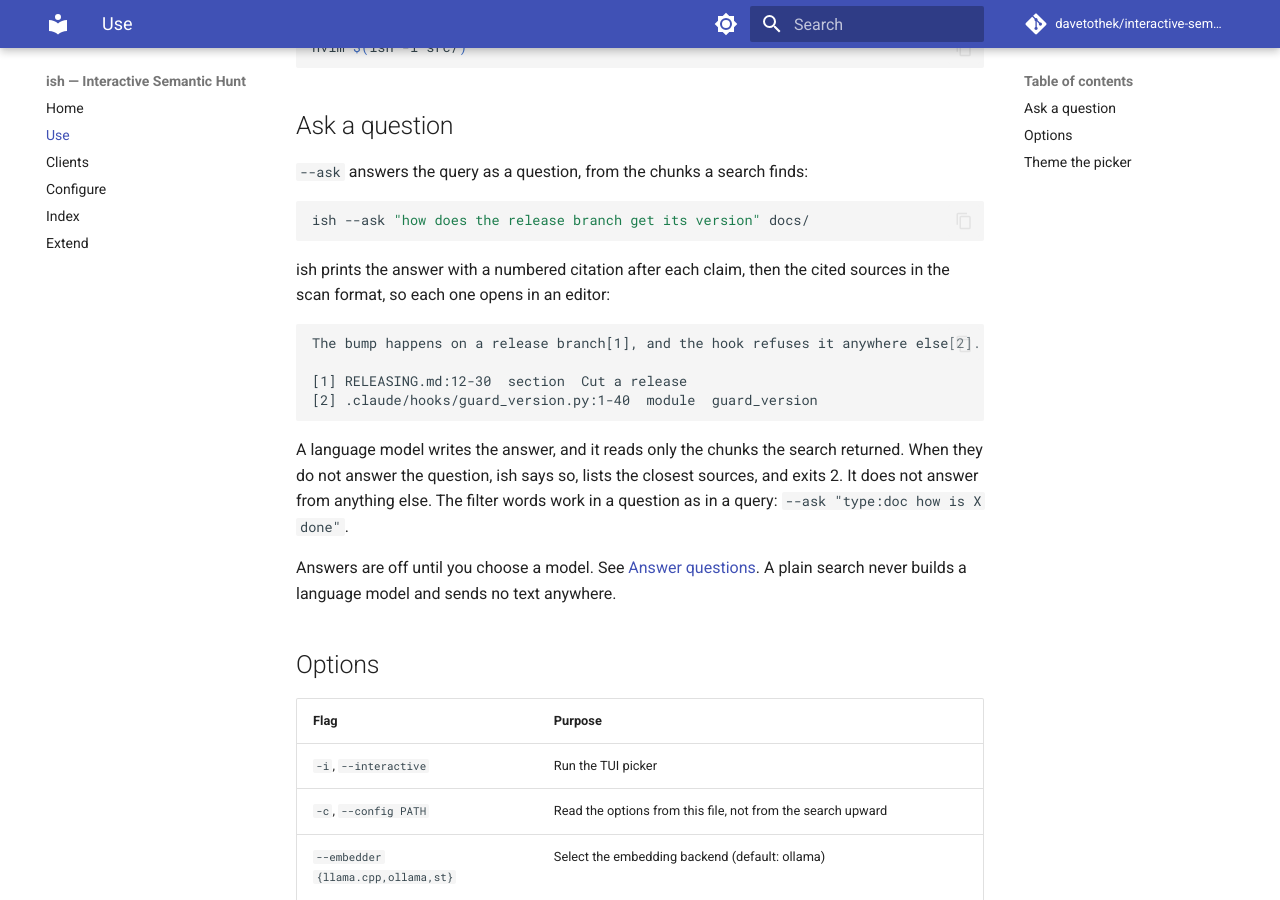
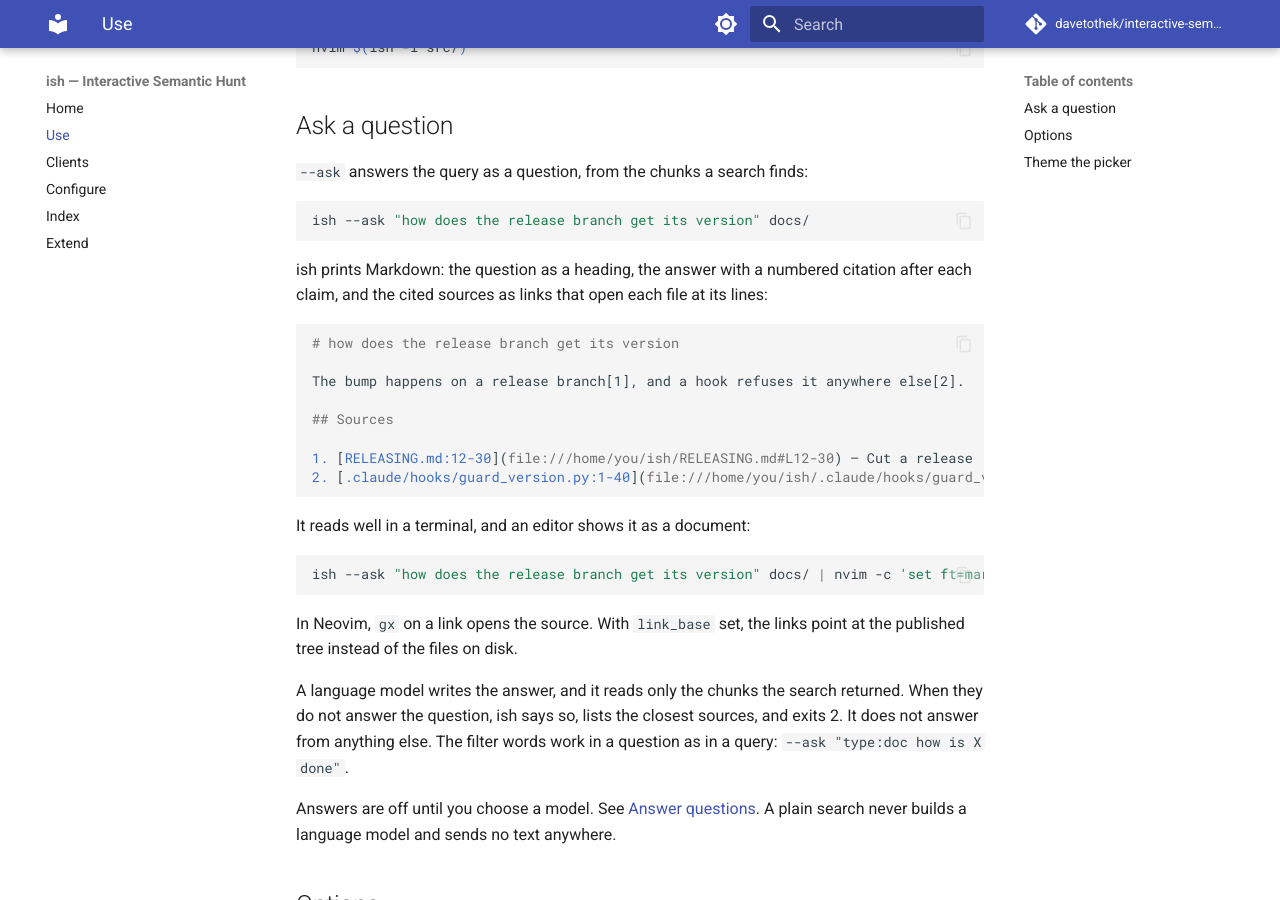
Before and after one commit to davetothek/interactive-semantic-hunt, an MkDocs documentation site: the page built from docs/usage.md, in a window 1280 px wide and 900 px high, scrolled down 1748 px. Built offline with MkDocs 1.6.1 and Material for MkDocs 9.7.7, drawn with Linux system fonts in a browser that asks for light colours; comment, search, counter and statistics services are not loaded.

Commit message:
Print the answer of ish --ask as Markdown with linked sources
On the command line the reader of an answer is a person or a pipe, not
an MCP client. The answer now prints as Markdown: the question as a
heading, the answer with [n] markers, and a numbered list of sources.
Each source is a link from the link resolver, with the path and lines
as its text, so it opens the file at its lines from an editor and still
names the place in a terminal. A question the documents do not cover
prints a quoted line and the closest sources. The exit codes stay 0 and
2. The ask MCP tool keeps its JSON.

Co-Authored-By: Claude Opus 5.5 <noreply@anthropic.com>
Claude-Session: https://claude.ai/code/session_011qDzv5VX5qx2QrgQVvzfV5

````diff
--- a/docs/usage.md
+++ b/docs/usage.md
@@ -94,15 +94,29 @@ nvim $(ish -i src/)
 ish --ask "how does the release branch get its version" docs/
 ```
 
-ish prints the answer with a numbered citation after each claim, then the
-cited sources in the scan format, so each one opens in an editor:
+ish prints Markdown: the question as a heading, the answer with a numbered
+citation after each claim, and the cited sources as links that open each
+file at its lines:
 
-```text
-The bump happens on a release branch[1], and the hook refuses it anywhere else[2].
+```markdown
+# how does the release branch get its version
 
-[1] RELEASING.md:12-30  section  Cut a release
-[2] .claude/hooks/guard_version.py:1-40  module  guard_version
+The bump happens on a release branch[1], and a hook refuses it anywhere else[2].
+
+## Sources
+
+1. [RELEASING.md:12-30](file:///home/you/ish/RELEASING.md#L12-30) — Cut a release
+2. [.claude/hooks/guard_version.py:1-40](file:///home/you/ish/.claude/hooks/guard_version.py#L1-40) — guard_version
 ```
+
+It reads well in a terminal, and an editor shows it as a document:
+
+```sh
+ish --ask "how does the release branch get its version" docs/ | nvim -c 'set ft=markdown' -
+```
+
+In Neovim, `gx` on a link opens the source. With `link_base` set, the
+links point at the published tree instead of the files on disk.
 
 A language model writes the answer, and it reads only the chunks the search
 returned. When they do not answer the question, ish says so, lists the
````
Also changed, not shown: CHANGELOG.md (+3 -2 lines), 5 other files.
